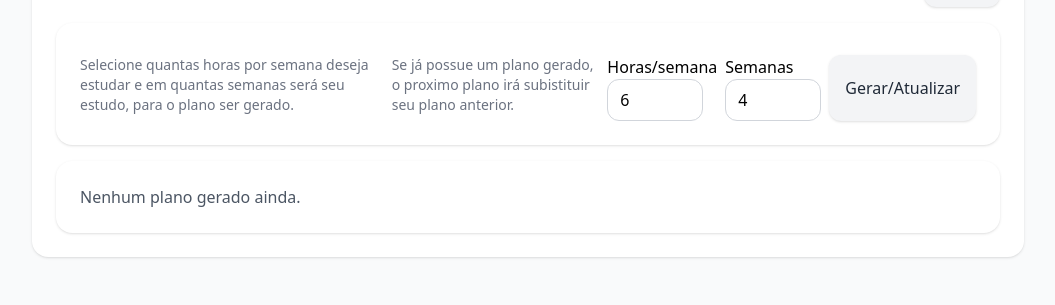
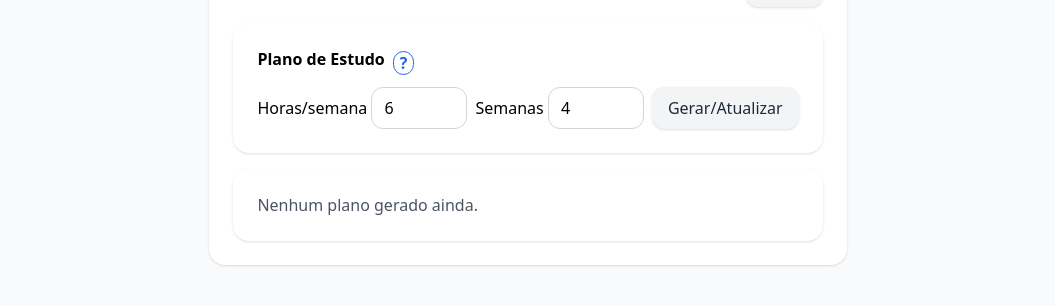
Before and after one commit to lTuks/TCC, a Python web app: template app/web/templates/tutor/study.html in a window 1280 px wide. Shown: the part 121-426 px from the top of the page, without its empty margins (112-1167 px from the left). Run offline with Jinja, Linux system fonts and the light colour scheme; the template is opened without the code that fills it, so the values that code supplies are empty; some libraries are stand-ins or nearby versions.

Commit message:
Dicas de uso

```diff
--- a/app/web/templates/tutor/study.html
+++ b/app/web/templates/tutor/study.html
@@ -7,12 +7,24 @@
   </div>
 
   <div class="card mt-4">
+    <div class="flex items-center gap-2">
+      <h3 class="font-semibold mb-2">Plano de Estudo</h3>
+        <div class="relative group cursor-pointer select-none">
+        <span class="text-blue-600 font-bold border border-blue-600 rounded-full px-[6px]">?</span>
+        <div class="absolute left-1/2 -translate-x-1/2 top-full mt-1 hidden group-hover:block
+                    bg-gray-900 text-white text-xs p-2 rounded shadow-lg w-64 z-10">
+          Selecione quantas horas por semana deseja estudar e em quantas semanas será seu estudo para gerar o plano.
+          Se já existir um plano, o novo substituirá o anterior.
+        </div>
+      </div>
+    </div>
     <form method="post" class="flex gap-2 mt-2">
-      <p class="text-sm text-gray-500">Selecione quantas horas por semana deseja estudar e em quantas semanas será seu estudo, para o plano ser gerado.</p>
-      <p class="text-sm text-gray-500">Se já possue um plano gerado, o proximo plano irá subistituir seu plano anterior.</p>
-      <label>Horas/semana <input class="input" type="number" name="horas_semanais" value="6" min="1"
-          style="width:6rem"></label>
-      <label>Semanas <input class="input" type="number" name="semanas" value="4" min="1" style="width:6rem"></label>
+      <label>Horas/semana
+        <input class="input" type="number" name="horas_semanais" value="6" min="1" style="width:6rem">
+      </label>
+      <label>Semanas
+        <input class="input" type="number" name="semanas" value="4" min="1" style="width:6rem">
+      </label>
       <button class="btn btn-ghost">Gerar/Atualizar</button>
     </form>
   </div>
```
Also changed, not shown: app/web/templates/tutor/index.html (+13 -5 lines), app/web/templates/tutor/quiz_select.html (+16 -5 lines).
